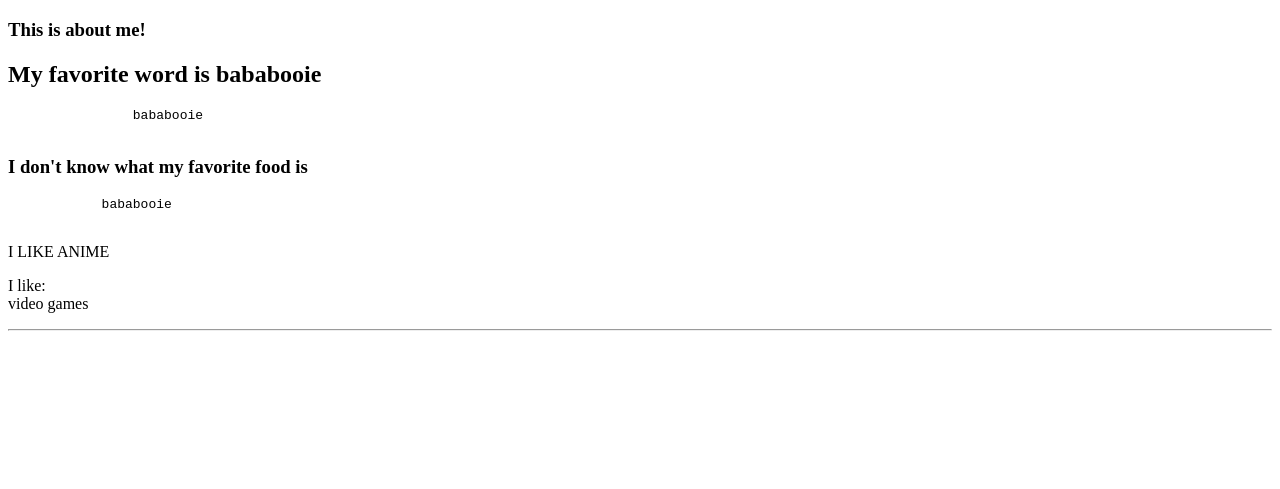
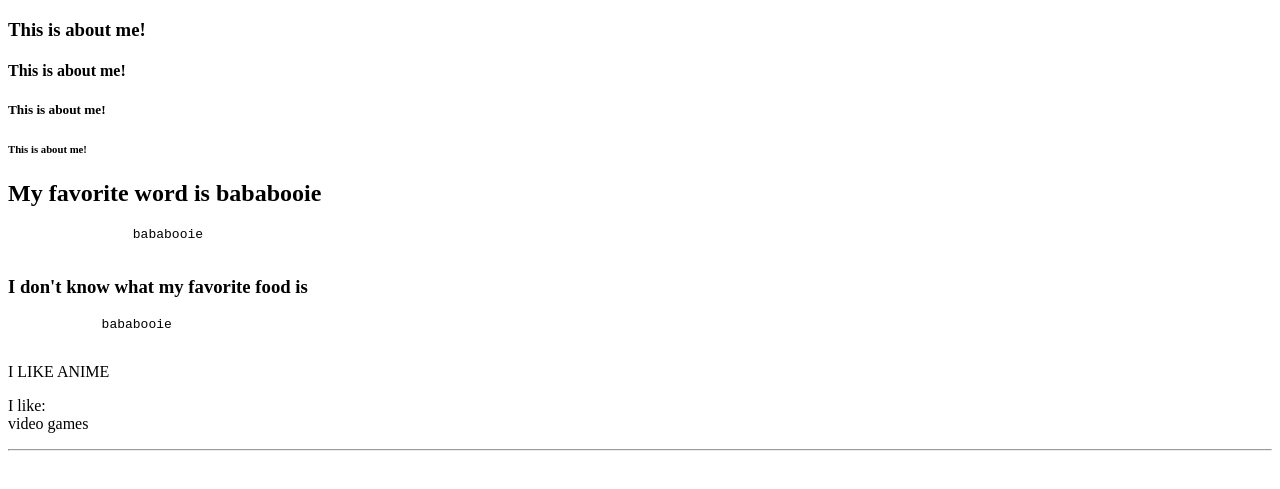
Before and after one commit to DDDIIIEEE990/OVERALL, a plain HTML site: page index.html in a window 1280 px wide. Shown: the part 61-550 px from the top of the page. Drawn offline with Linux system fonts and the light colour scheme.

Commit message:
Mtech day 4 HTML day 1 commit

```diff
--- a/index.html
+++ b/index.html
@@ -7,6 +7,15 @@
             <h3>
                 This is about me!
             </h3>
+            <h4>
+                This is about me!
+            </h4>
+            <h5>
+                This is about me!
+            </h5>
+            <h6>
+                This is about me!
+            </h6>
 
 
         </head>
```
